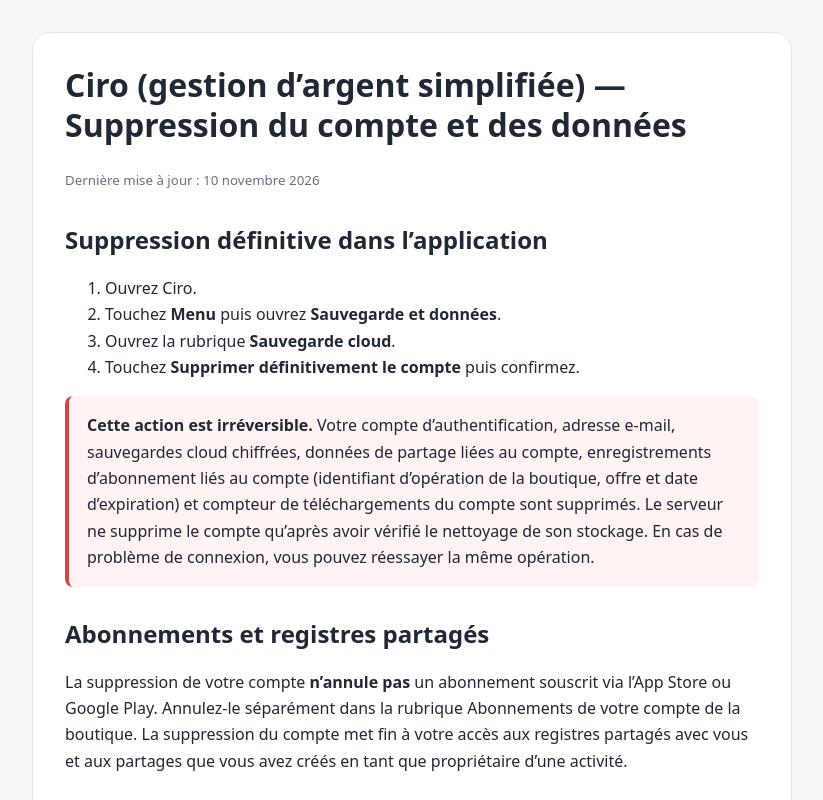
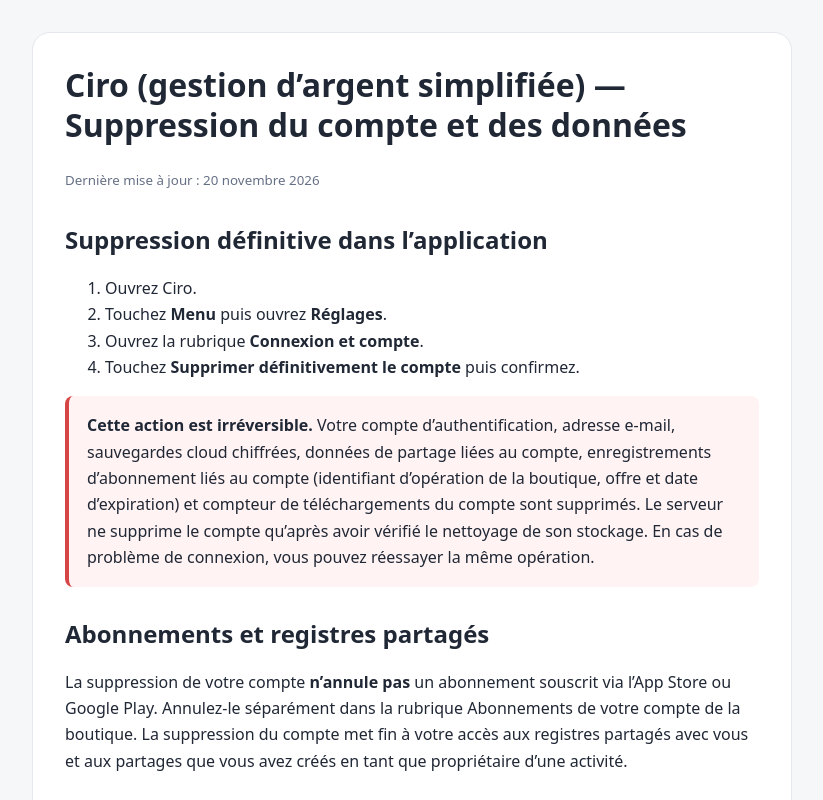
Before and after one commit to ap520888/ciro-yasal, a plain HTML site: page fr/hesap-silme.html in a window 1280 px wide. Shown: the top 800 px of the page, without its empty margins (228-1051 px from the left). Drawn offline with Linux system fonts and the light colour scheme.

Commit message:
Hesap silme: yol Menü → Ayarlar → Giriş ve hesap, 20 Kasım 2026 (fr)

```diff
--- a/fr/hesap-silme.html
+++ b/fr/hesap-silme.html
@@ -10,12 +10,12 @@
 <body>
 <main>
   <h1>Ciro (gestion d’argent simplifiée) — Suppression du compte et des données</h1>
-  <small>Dernière mise à jour : 10 novembre 2026</small>
+  <small>Dernière mise à jour : 20 novembre 2026</small>
   <h2>Suppression définitive dans l’application</h2>
   <ol>
     <li>Ouvrez Ciro.</li>
-    <li>Touchez <strong>Menu</strong> puis ouvrez <strong>Sauvegarde et données</strong>.</li>
-    <li>Ouvrez la rubrique <strong>Sauvegarde cloud</strong>.</li>
+    <li>Touchez <strong>Menu</strong> puis ouvrez <strong>Réglages</strong>.</li>
+    <li>Ouvrez la rubrique <strong>Connexion et compte</strong>.</li>
     <li>Touchez <strong>Supprimer définitivement le compte</strong> puis confirmez.</li>
   </ol>
   <p class="uyari"><strong>Cette action est irréversible.</strong> Votre compte d’authentification, adresse e-mail, sauvegardes cloud chiffrées, données de partage liées au compte, enregistrements d’abonnement liés au compte (identifiant d’opération de la boutique, offre et date d’expiration) et compteur de téléchargements du compte sont supprimés. Le serveur ne supprime le compte qu’après avoir vérifié le nettoyage de son stockage. En cas de problème de connexion, vous pouvez réessayer la même opération.</p>
@@ -39,7 +39,7 @@
   <p>Le quota IP utilisé pour limiter les abus de téléchargement des sauvegardes n’enregistre pas les adresses IP brutes dans la base de données de l’application. Une empreinte IP SHA-256 à sens unique, générée avec un secret du serveur, est conservée séparément sans champ d’identifiant de compte utilisateur. Les lignes de plus de deux jours deviennent admissibles au nettoyage et sont automatiquement supprimées par petits lots lors des téléchargements suivants. Les journaux standard d’accès et de sécurité du prestataire d’infrastructure suivent ses propres règles de conservation.</p>
 
   <h2>Que reste-t-il sur l’appareil ?</h2>
-  <p>La suppression d’un compte cloud ne supprime pas automatiquement le registre hors ligne sur votre appareil. Si vous souhaitez aussi retirer les écritures locales, téléchargez d’abord une sauvegarde si nécessaire, puis utilisez l’option de suppression des données de l’appareil dans <strong>Sauvegarde et données</strong>. La désinstallation de l’application retire aussi ses données locales de l’appareil.</p>
+  <p>La suppression d’un compte cloud ne supprime pas automatiquement le registre hors ligne sur votre appareil. Si vous souhaitez aussi retirer les écritures locales, téléchargez d’abord une sauvegarde si nécessaire, puis utilisez l’option de suppression des données de l’appareil dans <strong>Réglages</strong>. La désinstallation de l’application retire aussi ses données locales de l’appareil.</p>
 
   <h2>Si vous n’avez plus accès à l’application</h2>
   <p>Envoyez votre demande de suppression à <a href="mailto:cirodestek@gmail.com">cirodestek@gmail.com</a> <strong>depuis l’adresse e-mail enregistrée sur votre compte</strong>, afin de vérifier que la demande provient bien du propriétaire du compte. Après vérification, votre compte et toutes les données cloud sont définitivement supprimés ; le résultat est envoyé à la même adresse.</p>
```
